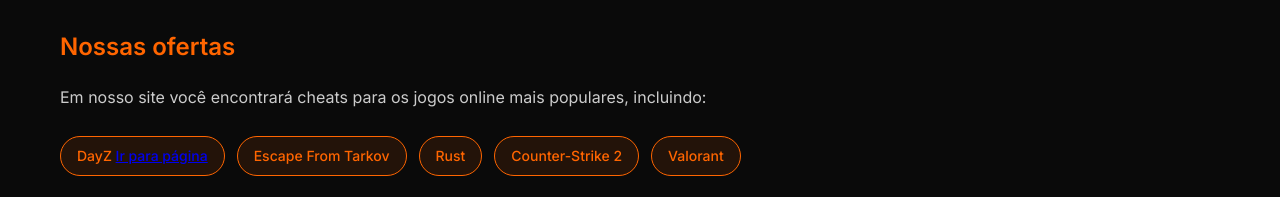
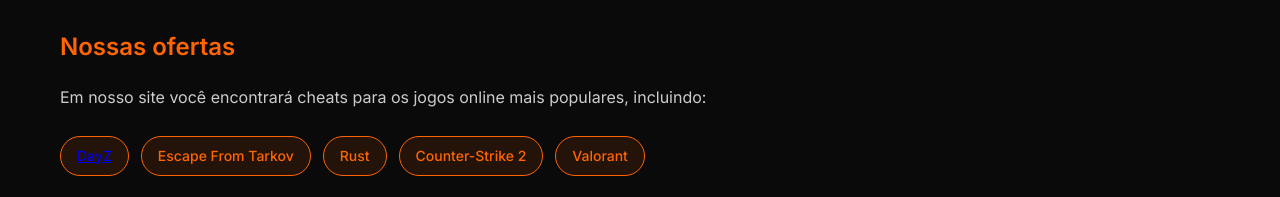
Before and after one commit to SamuelErlich/SDKcheats, a plain HTML site: page index.html in a window 1280 px wide. Shown: the part 2260-2457 px from the top of the page. Drawn offline with Linux system fonts and the light colour scheme.

Commit message:
Update index.html

```diff
--- a/index.html
+++ b/index.html
@@ -141,7 +141,7 @@
                 <h3>Nossas ofertas</h3>
                 <p>Em nosso site você encontrará cheats para os jogos online mais populares, incluindo:</p>
                 <div class="games-list">
-                    <div class="game-item">DayZ <a href="dayz.html">Ir para página</a> </div>
+                    <div class="game-item"><a href="dayz.html">DayZ</a></div>
                     <div class="game-item">Escape From Tarkov</div>
                     <div class="game-item">Rust</div>
                     <div class="game-item">Counter-Strike 2</div>
```
